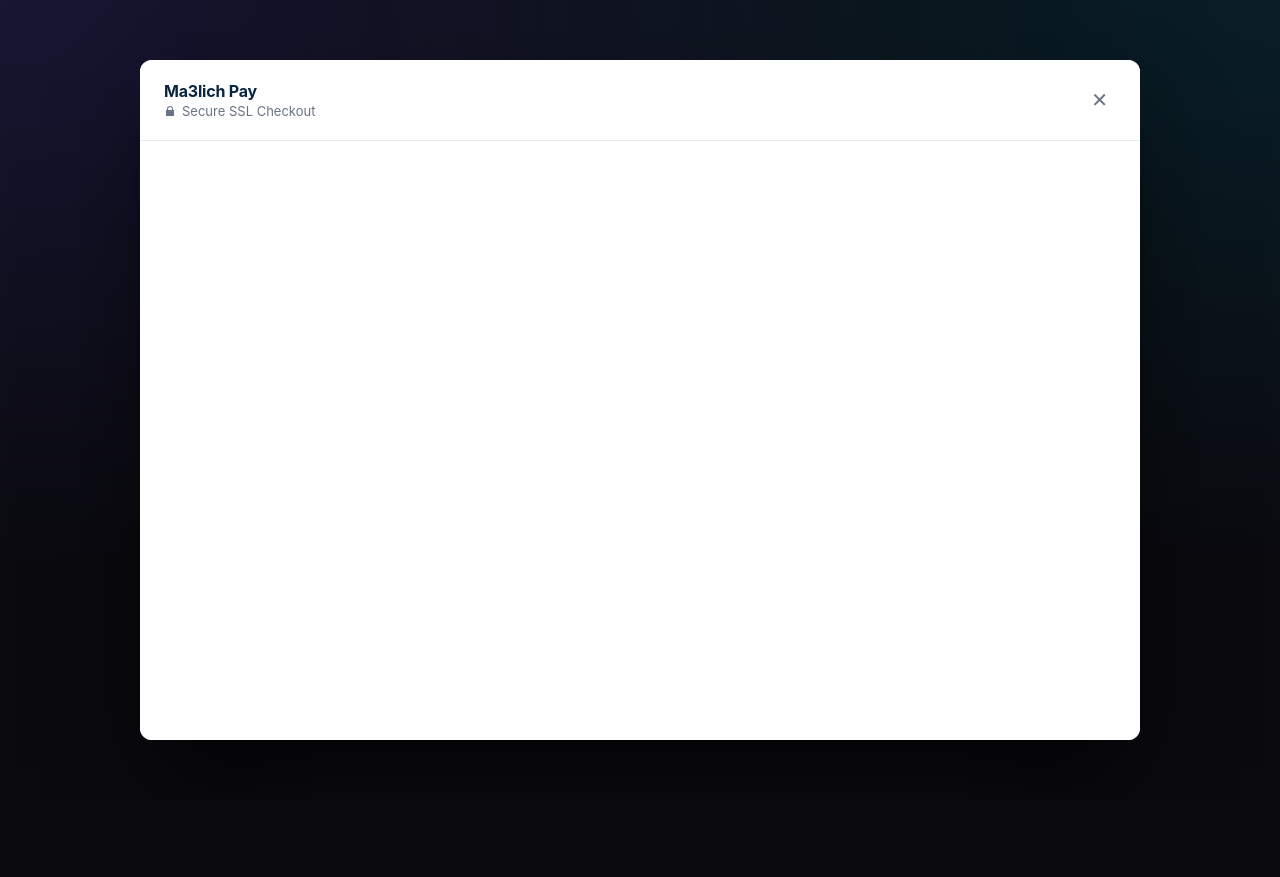
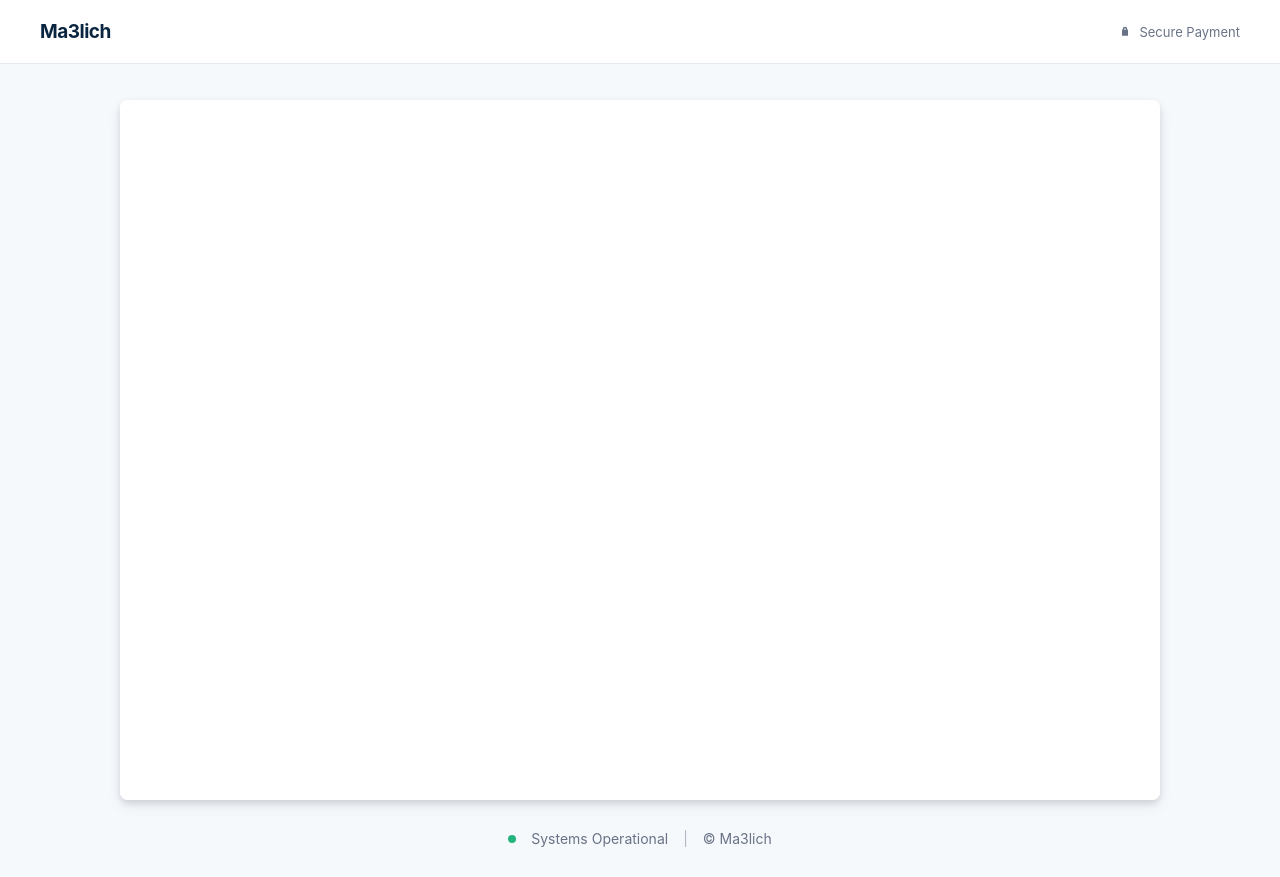
Before and after one commit to cobenlahcen-rgb/ma3lich-pay, a plain HTML site: page index.html in a window 1280 px wide. Before the commit the page ends 800 px from the top, so only its background shows below. Drawn offline with Linux system fonts and the light colour scheme.

Commit message:
Update index.html

```diff
--- a/index.html
+++ b/index.html
@@ -2,190 +2,121 @@
 <html lang="en">
 <head>
   <meta charset="UTF-8" />
-  <title>Ma3lich Pay — Secure Checkout</title>
+  <title>Payment — Ma3lich</title>
   <meta name="viewport" content="width=device-width, initial-scale=1.0" />
 
   <script async defer src="https://js.whop.com/static/checkout/loader.js"></script>
 
   <style>
     :root {
-      --bg: #0a0a0f;
-      --stripe-blue: #635bff;
-      --stripe-dark: #0a2540;
-      --text-main: #adbdcc;
-      --border-color: rgba(255, 255, 255, 0.1);
+      --bg-color: #f6f9fc; /* Stripe's signature light gray */
+      --text-color: #424770;
+      --header-bg: #ffffff;
     }
 
-    * { box-sizing: border-box; font-family: -apple-system, BlinkMacSystemFont, "Segoe UI", Roboto, "Helvetica Neue", Ubuntu, sans-serif; }
+    * {
+      box-sizing: border-box;
+      -webkit-font-smoothing: antialiased;
+      font-family: -apple-system, BlinkMacSystemFont, "Segoe UI", Roboto, sans-serif;
+    }
 
     body {
       margin: 0;
       min-height: 100vh;
-      background-color: var(--bg);
-      background-image:
-        radial-gradient(at 0% 0%, rgba(99, 91, 255, 0.15) 0px, transparent 50%),
-        radial-gradient(at 100% 0%, rgba(0, 209, 255, 0.1) 0px, transparent 50%);
+      background-color: var(--bg-color);
       display: flex;
+      flex-direction: column;
       align-items: center;
-      justify-content: center;
-      overflow: hidden;
-      color: #fff;
     }
 
-    /* Stripe-style Container */
-    .checkout-container {
-      position: relative;
-      width: min(1000px, calc(100% - 32px));
-      height: min(85vh, 800px);
-      background: #ffffff;
-      border-radius: 12px;
-      box-shadow: 0 50px 100px -20px rgba(0, 0, 0, 0.5), 0 30px 60px -30px rgba(0, 0, 0, 0.5);
-      overflow: hidden;
-      display: flex;
-      flex-direction: column;
-      animation: fadeIn 0.6s cubic-bezier(0.165, 0.84, 0.44, 1);
-    }
-
-    @keyframes fadeIn {
-      from { transform: translateY(10px); opacity: 0; }
-      to { transform: translateY(0); opacity: 1; }
-    }
-
-    /* Header Styling */
-    .checkout-header {
-      padding: 20px 24px;
-      background: #ffffff;
+    /* Clean, Minimalist Header */
+    .stripe-header {
+      width: 100%;
+      height: 64px;
+      background: var(--header-bg);
       border-bottom: 1px solid #e6ebf1;
       display: flex;
       align-items: center;
       justify-content: space-between;
-      z-index: 10;
+      padding: 0 40px;
+      position: fixed;
+      top: 0;
+      z-index: 100;
     }
 
-    .brand-section {
+    .logo {
+      font-weight: 700;
+      font-size: 19px;
+      color: #0a2540;
+      letter-spacing: -0.5px;
+      text-decoration: none;
+    }
+
+    /* Checkout Container - No heavy shadows, just clean elevation */
+    .checkout-wrapper {
+      margin-top: 100px; /* Space for fixed header */
+      width: min(1040px, calc(100% - 40px));
+      background: #ffffff;
+      border-radius: 8px;
+      box-shadow: 0 7px 14px 0 rgba(60,66,87, 0.08), 0 3px 6px 0 rgba(0,0,0, 0.12);
+      overflow: hidden;
+      min-height: 700px;
       display: flex;
       flex-direction: column;
     }
 
-    .brand-name {
-      color: var(--stripe-dark);
-      font-weight: 700;
-      font-size: 16px;
-      letter-spacing: -0.2px;
-    }
-
-    .secure-badge {
-      display: flex;
-      align-items: center;
-      gap: 6px;
-      color: #697386;
-      font-size: 13px;
-      margin-top: 2px;
-    }
-
-    .secure-icon {
-      width: 12px;
-      height: 12px;
-      fill: #697386;
-    }
-
     #whop-embedded-checkout {
       flex: 1;
-      min-height: 0;
-      overflow: auto;
       background: #ffffff;
     }
 
-    /* Re-open UI */
-    .reopen-overlay {
-      position: fixed;
-      inset: 0;
-      display: none;
-      background: var(--bg);
+    /* Professional Footer */
+    .stripe-footer {
+      padding: 30px 0;
+      color: #697386;
+      font-size: 14px;
+      display: flex;
       align-items: center;
-      justify-content: center;
-      z-index: 100;
-      text-align: center;
+      gap: 15px;
     }
 
-    .btn-primary {
-      background: var(--stripe-blue);
-      color: #fff;
-      border: none;
-      padding: 12px 24px;
-      border-radius: 8px;
-      font-size: 16px;
-      font-weight: 600;
-      cursor: pointer;
-      transition: all 0.2s;
-      box-shadow: 0 4px 6px rgba(50, 50, 93, 0.11), 0 1px 3px rgba(0, 0, 0, 0.08);
+    .status-dot {
+      width: 8px;
+      height: 8px;
+      background: #24b47e; /* Stripe Green */
+      border-radius: 50%;
     }
 
-    .btn-primary:hover {
-      background: #544af0;
-      transform: translateY(-1px);
+    @media (max-width: 600px) {
+      .stripe-header { padding: 0 20px; }
+      .checkout-wrapper { margin-top: 80px; width: 100%; border-radius: 0; box-shadow: none; }
     }
-
-    .close-button {
-      background: none;
-      border: none;
-      color: #697386;
-      font-size: 20px;
-      cursor: pointer;
-      padding: 8px;
-      transition: color 0.2s;
-    }
-
-    .close-button:hover { color: var(--stripe-dark); }
   </style>
 </head>
 
 <body>
 
-  <div class="checkout-container" id="checkoutPanel">
-    <div class="checkout-header">
-      <div class="brand-section">
-        <div class="brand-name">Ma3lich Pay</div>
-        <div class="secure-badge">
-          <svg class="secure-icon" viewBox="0 0 12 12"><path d="M6 1a3 3 0 0 0-3 3v1H2v6h8V5H9V4a3 3 0 0 0-3-3zm2 4H4V4a2 2 0 1 1 4 0v1z"/></svg>
-          Secure SSL Checkout
-        </div>
-      </div>
-      <button class="close-button" onclick="toggleCheckout(false)">✕</button>
+  <header class="stripe-header">
+    <a href="#" class="logo">Ma3lich</a>
+    <div style="display: flex; align-items: center; gap: 8px; font-size: 13px; color: #697386;">
+        <svg width="12" height="12" viewBox="0 0 16 16" fill="currentColor"><path d="M8 1a3 3 0 0 0-3 3v1H4v8h8V5h-1V4a3 3 0 0 0-3-3zM7 4a1 1 0 1 1 2 0v1H7V4z"/></svg>
+        Secure Payment
     </div>
+  </header>
 
+  <main class="checkout-wrapper">
     <div
       id="whop-embedded-checkout"
       data-whop-checkout-plan-id="plan_bjy3o9ZScfqmY"
     ></div>
-  </div>
+  </main>
 
-  <div id="reopenUI" class="reopen-overlay">
-    <div>
-      <h2 style="margin-bottom: 20px;">Ready to complete your purchase?</h2>
-      <button class="btn-primary" onclick="toggleCheckout(true)">Resume Payment</button>
-    </div>
-  </div>
-
-<script>
-  function toggleCheckout(show) {
-    const panel = document.getElementById("checkoutPanel");
-    const ui = document.getElementById("reopenUI");
-
-    if(show) {
-      panel.style.display = "flex";
-      ui.style.display = "none";
-    } else {
-      panel.style.display = "none";
-      ui.style.display = "flex";
-    }
-  }
-
-  // Initial Check
-  window.addEventListener("load", () => {
-    toggleCheckout(true);
-  });
-</script>
+  <footer class="stripe-footer">
+    <div class="status-dot"></div>
+    <span>Systems Operational</span>
+    <span style="opacity: 0.5;">|</span>
+    <span>© Ma3lich</span>
+  </footer>
 
 </body>
 </html>
```
